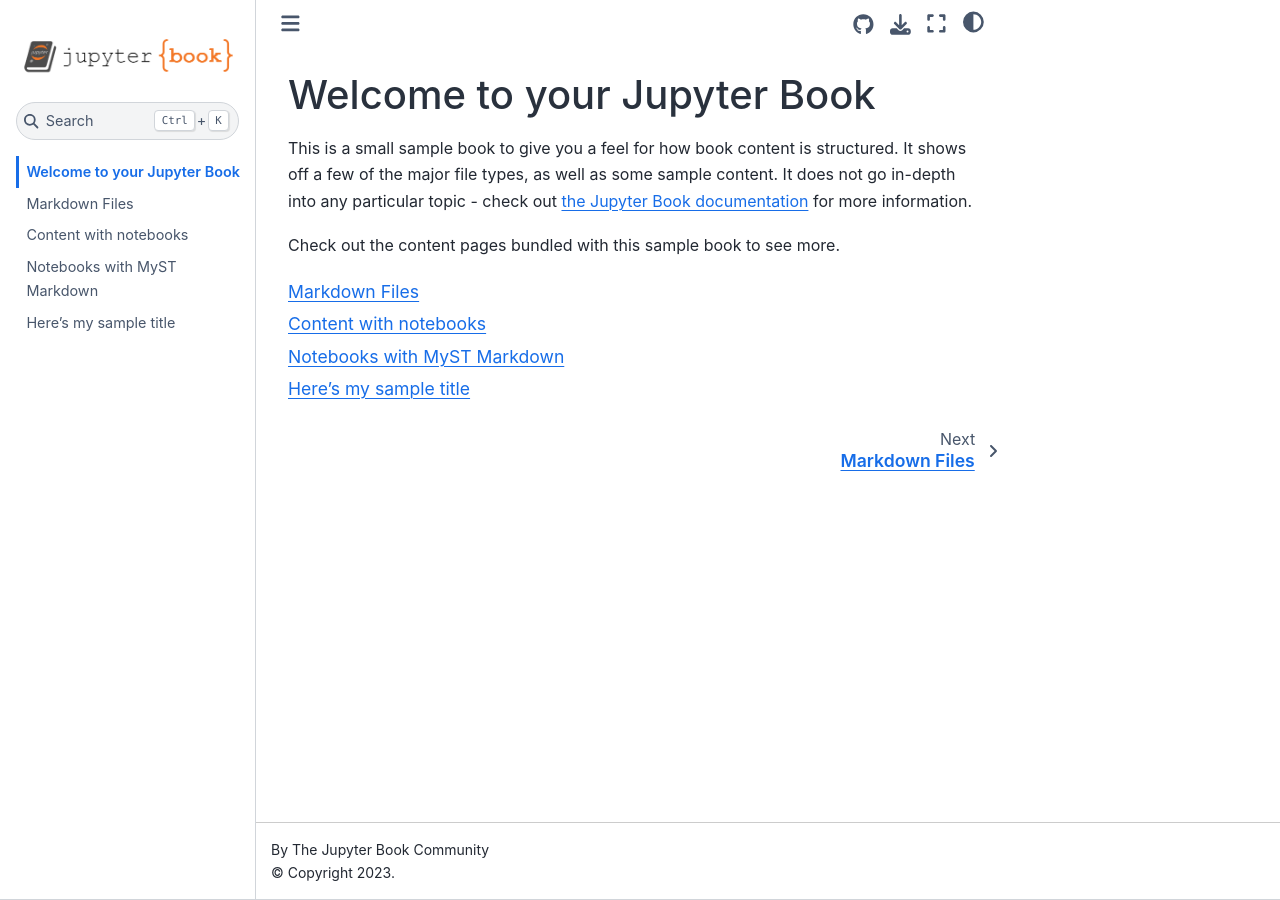
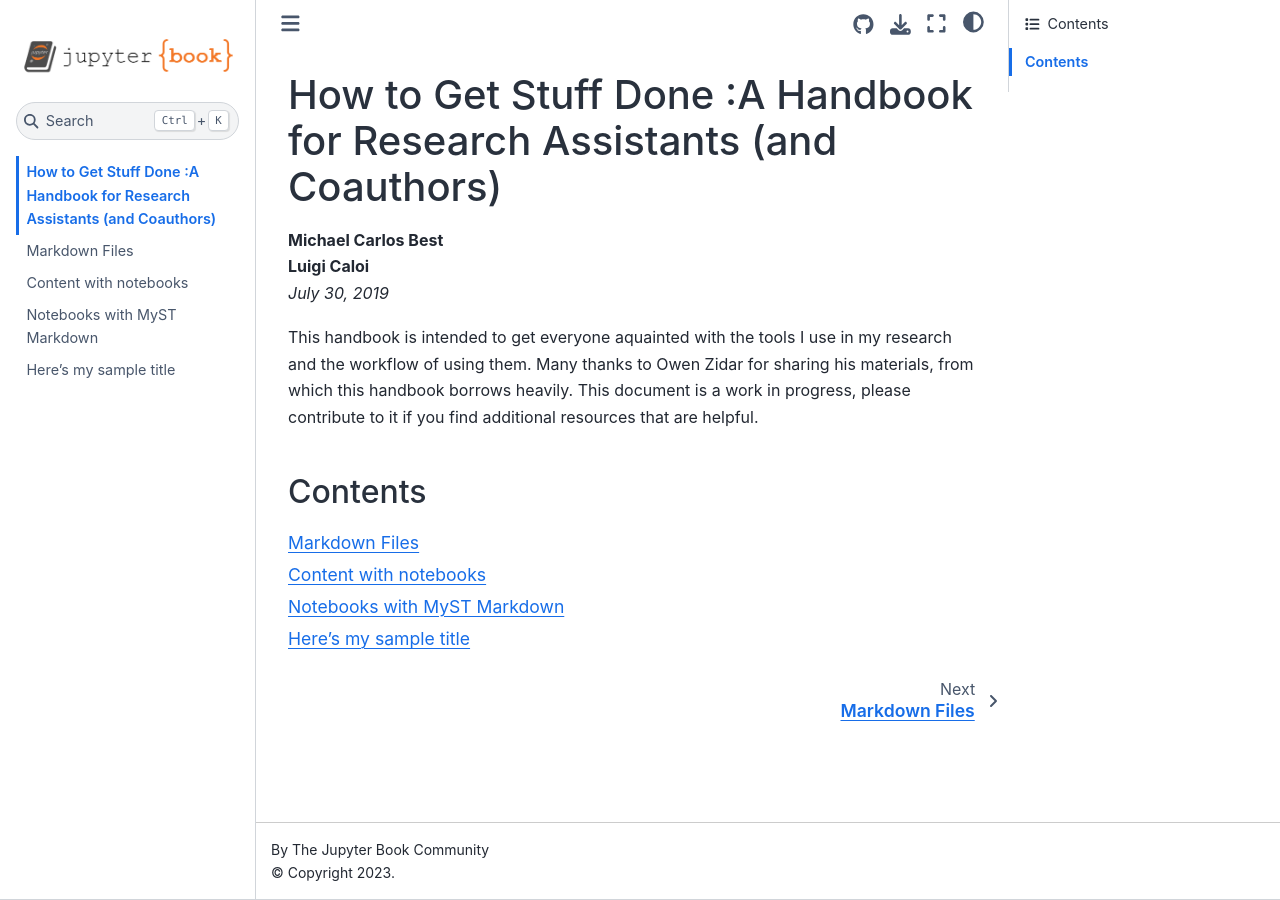
Before and after one commit to BashirMohammad/RAGuide, a Jupyter Book: the page built from intro.md, in a window 1280 px wide. Built offline with Jupyter Book 1.0.4 settings and Sphinx 7.4.7 and the Sphinx Book theme 1.1.4, drawn with Linux system fonts in a browser that asks for light colours.

Commit message:
Updated Intro

````diff
--- a/intro.md
+++ b/intro.md
@@ -1,11 +1,13 @@
-# Welcome to your Jupyter Book
+# How to Get Stuff Done :A Handbook for Research Assistants (and Coauthors)
 
-This is a small sample book to give you a feel for how book content is
-structured.
-It shows off a few of the major file types, as well as some sample content.
-It does not go in-depth into any particular topic - check out [the Jupyter Book documentation](https://jupyterbook.org) for more information.
+**Michael Carlos Best**
+**Luigi Caloi**
+*July 30, 2019*
 
-Check out the content pages bundled with this sample book to see more.
+
+This handbook is intended to get everyone aquainted with the tools I use in my research and the workflow of using them. Many thanks to Owen Zidar for sharing his materials, from which this handbook borrows heavily. This document is a work in progress, please contribute to it if you find additional resources that are helpful.
+
+## Contents
 
 ```{tableofcontents}
 ```
````
Also changed, not shown: 2 other files.
